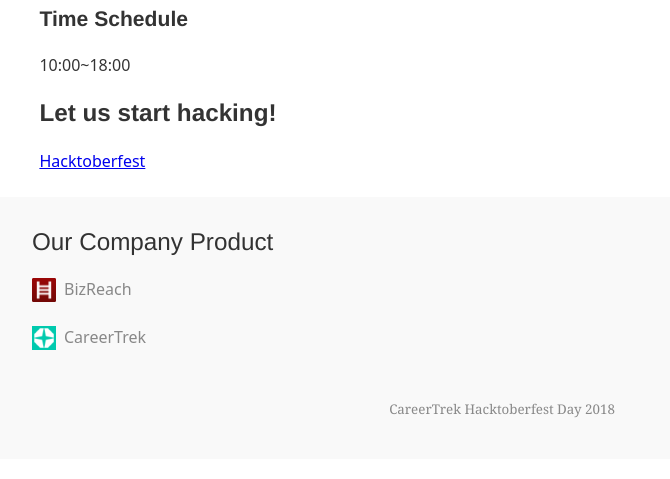
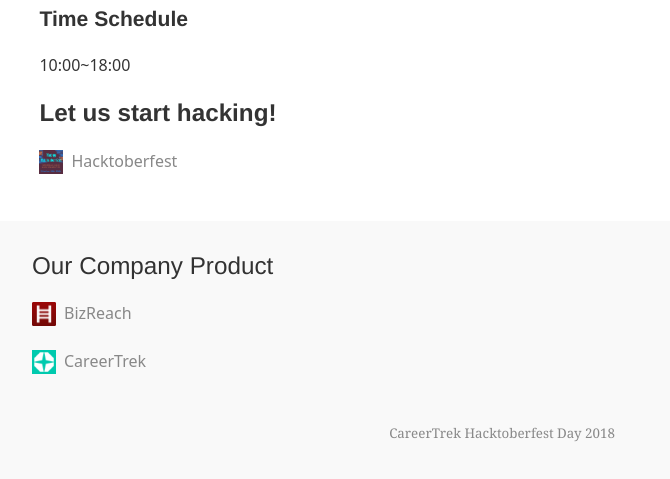
Before and after one commit to careertrek-hacktoberfest-day-2018/careertrek-hacktoberfest-day-2018.github.io, a Gatsby site: page / in a window 1280 px wide. Shown: the part 803-1282 px from the top of the page, without its empty margins (138-808 px from the left). Built offline with nearby package versions, Linux system fonts and the light colour scheme; Gatsby itself is replaced by a stand-in of ours.

Commit message:
リンクをコンポーネント化できそうな気がする

```diff
--- a/src/pages/index.tsx
+++ b/src/pages/index.tsx
@@ -2,6 +2,8 @@
 
 import Layout from '../components/layout';
 import EncourageButton from '../components/encourageButton';
+
+import HacktoberFestIcon from '../images/Hacktoberfest_2018_banner3_522x522.png'
 
 const IndexPage = () => (
   <Layout>
@@ -23,9 +25,31 @@
       <time dateTime="2018-10-26T10:00+18:00">18:00</time>
     </p>
     <h2>Let us start hacking!</h2>
-    <a href="https://hacktoberfest.digitalocean.com/">Hacktoberfest</a>
+    <div style={LinkWrapperStyle}>
+      <img src={HacktoberFestIcon} style={iconStyle} />
+      <a href="https://hacktoberfest.digitalocean.com/" target="_blank" style={linkStyle}>
+        Hacktoberfest
+      </a>
+    </div>
     {/* <EncouragedButton></EncouragedButton> */}
   </Layout>
 );
 
+const LinkWrapperStyle = {
+  display: 'flex',
+};
+
+const iconStyle = {
+  display: 'inline-block',
+  width: '24px',
+  height: '24px',
+  marginRight: '8px',
+};
+
+const linkStyle = {
+  color: '#888',
+  textDecoration: 'none',
+};
+
+
 export default IndexPage;
```
Also changed, not shown: src/images/Hacktoberfest_2018_banner3_522x522.png (added).
